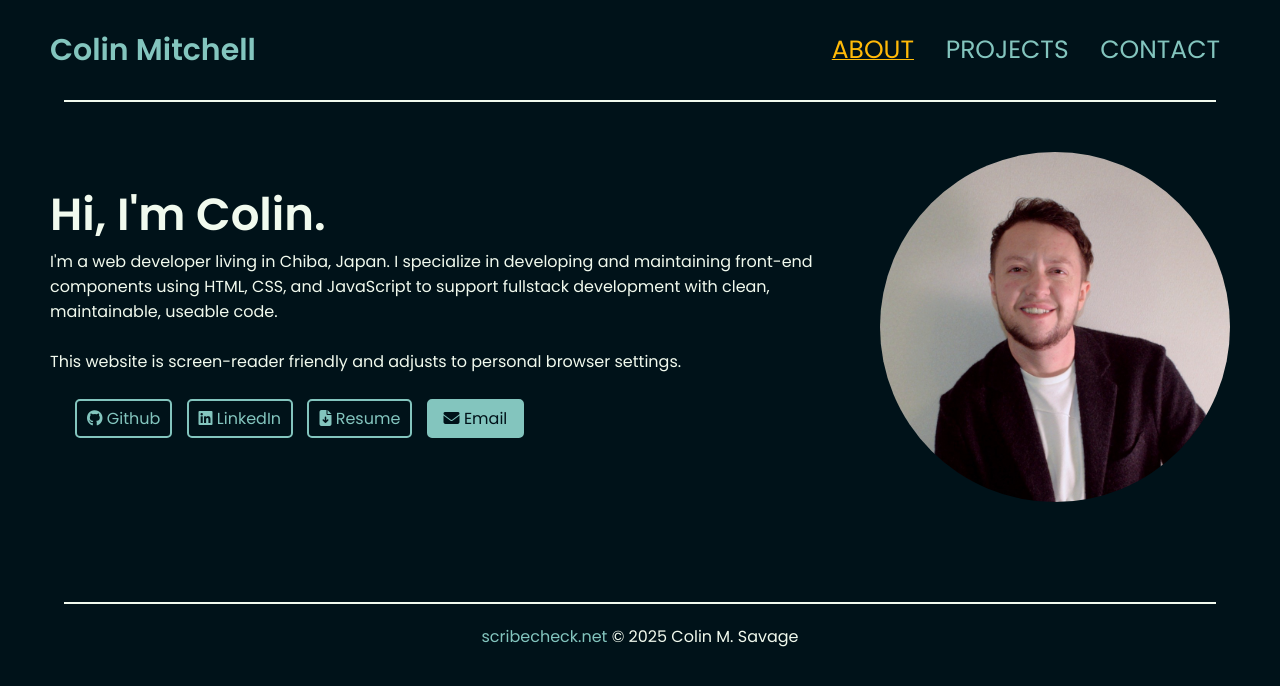
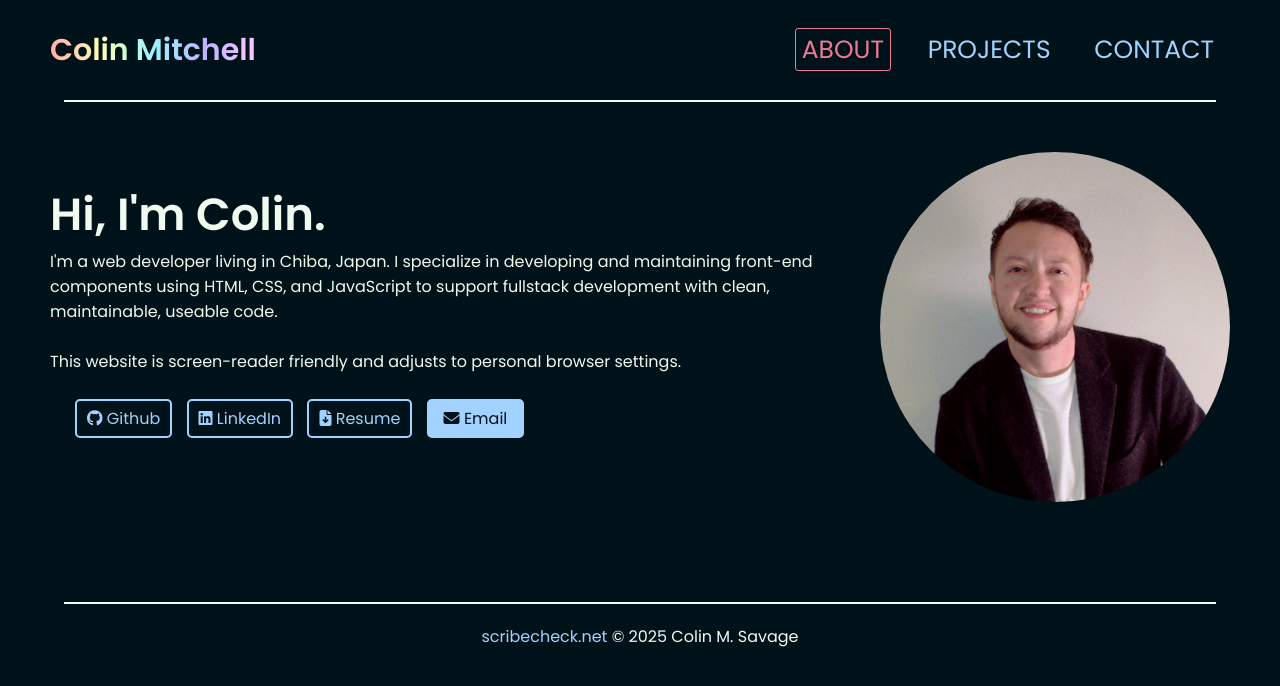
Before and after one commit to scribecheck/portfolio, a plain HTML site: page index.html in a window 1280 px wide. Drawn offline with Linux system fonts and the light colour scheme.

Commit message:
Made colors gayer.

```diff
--- a/styles.css
+++ b/styles.css
@@ -1,10 +1,10 @@
 :root {
     --text-color: #f1faee;
     --background-color: #001219;
-    --link-color: #83c5be ;
-    --active-color: #ffba08;
-    --focus-color: #2a9d8f;
-    --hover-color: #ffddd2;
+    --link-color: #a2d2ff ;
+    --active-color: #ed7a94;
+    --focus-color: #b6b0ff;
+    --hover-color: #85fcdc ;
 }
 
 
@@ -45,17 +45,27 @@ nav {
     display: flex;
     justify-content: space-between;
     align-items: center;
-    padding: 0 50px;
+    padding: 1px 50px;
     height: 100px;
 }
 
 nav .active {
     color: var(--active-color);
-    text-decoration: underline 1px;
+    outline: 1px solid var(--active-color);
+    border-radius: 2px;
 }
 
 nav .left a {
-    color: var(--link-color);
+       background: linear-gradient(90deg,
+    #ffadad,
+    #fdffb6,
+    #9bf6ff,
+    #bdb2ff,
+    #ffc6ff);
+                -webkit-background-clip: text;
+                background-clip: text;
+                color: transparent;
+    transition: 0.1s;
     font-size: 30px;
     font-weight: 600;
     transition: .1s;
@@ -73,6 +83,7 @@ nav .right a {
 
 nav .right a span {
     margin-left: 5px;
+    padding: 3px 6px;
 }
 
 nav .right a:hover,
@@ -157,6 +168,7 @@ hr {
 .hero-section .links a:last-child:active {
     color: var(--background-color);
     background-color: var(--active-color);
+    border: 2px solid var(--active-color);
 }
 
 /* SECTION 2: Skills */
```
Also changed, not shown: notes.md (+3 -0 lines).
